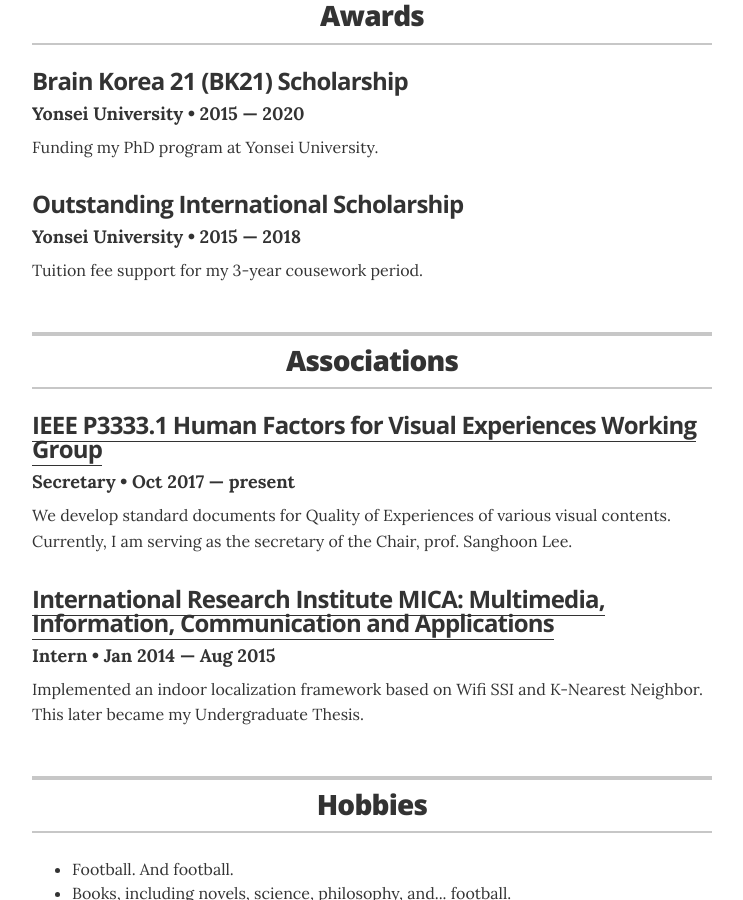
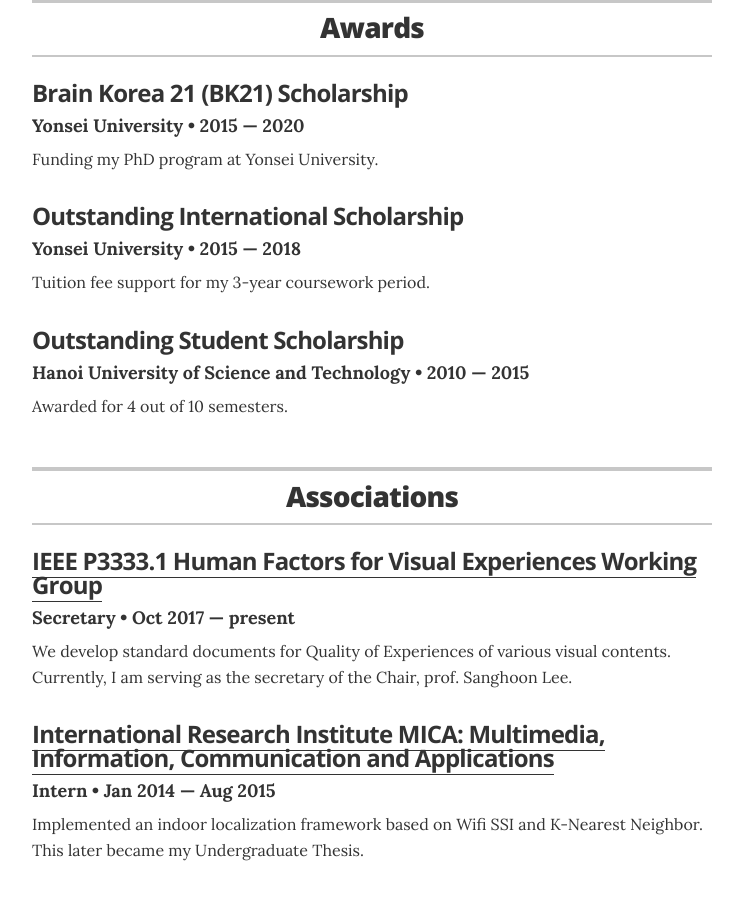
Before and after one commit to justanhduc/justanhduc.github.io, a Jekyll site: the page built from resume.html, in a window 1280 px wide and 900 px high, scrolled down 3308 px. Shown: the whole window, without its empty margins (268-1011 px from the left). Built offline with Jekyll 4.4.1, drawn with Linux system fonts in a browser that asks for light colours.

Commit message:
added awards. fixed a typo

```diff
--- a/_data/awards.yml
+++ b/_data/awards.yml
@@ -7,4 +7,14 @@
 - award: Outstanding International Scholarship
   organization: Yonsei University
   year: 2015 &mdash; 2018
-  summary: Tuition fee support for my 3-year cousework period.
+  summary: Tuition fee support for my 3-year coursework period.
+
+- award: MICA Student Research Award 2014-2015
+  organization: MICA Institute
+  year: 2015
+  summary: Second prize.
+
+  award: Outstanding Student Scholarship
+  organization: Hanoi University of Science and Technology
+  year: 2010 &mdash; 2015
+  summary: Awarded for 4 out of 10 semesters.
--- a/_data/education.yml
+++ b/_data/education.yml
@@ -10,5 +10,6 @@
 - degree: Bachelor, Automatic control
   uni: Hanoi University of Science and Technology
   year: 2010 &mdash; 2015
-  award: Oustanding student Award (4 semesters)
+  awards:
+    - award: Oustanding student Award (4 semesters)
   summary: My thesis was titled "Indoor User Localization based on WiFi Fingerprinting using RSSI measurement".
```
